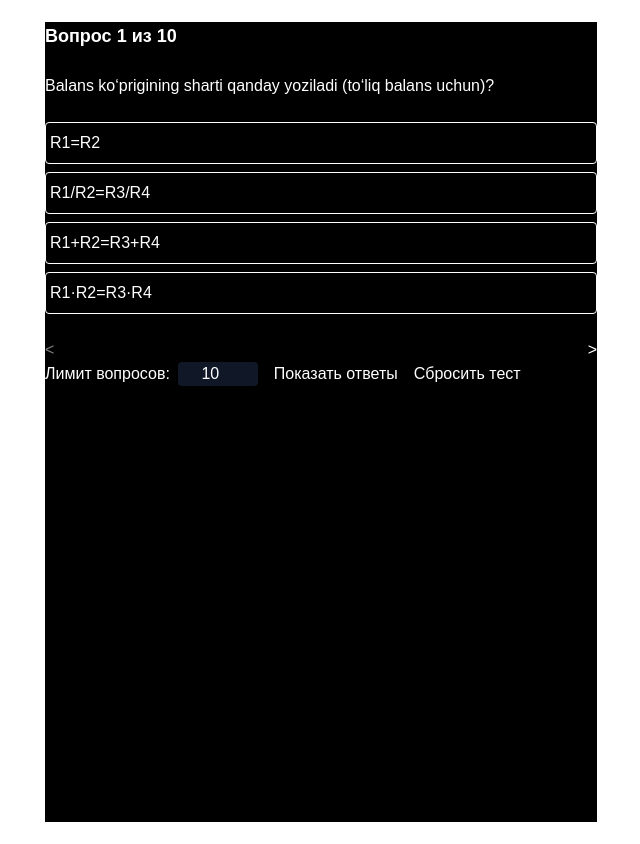
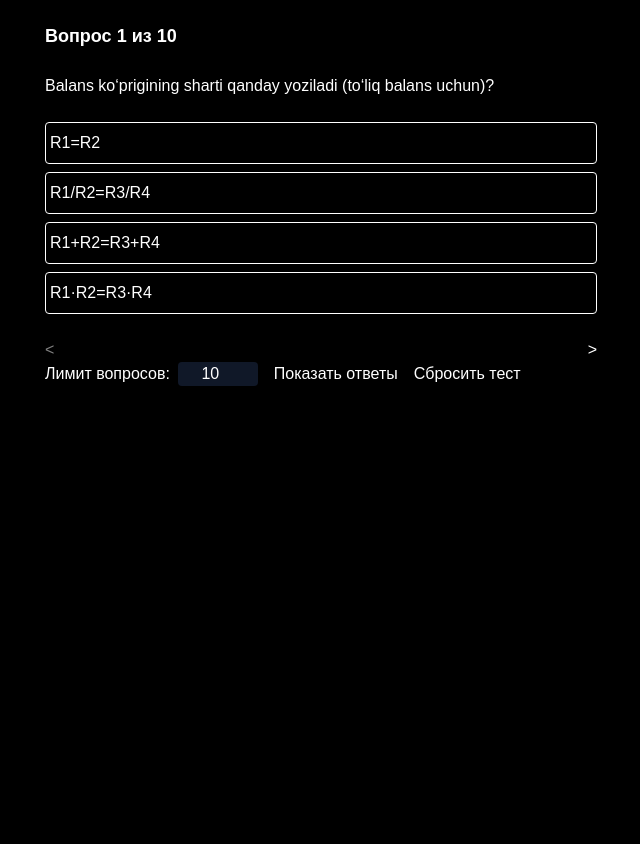
Before and after one commit to elfasatasa/elfasa-test, a Next.js app: page / in a window 1280 px wide. Shown: the whole page, without its empty margins (319-959 px from the left). Built offline with nearby package versions, Linux system fonts and the light colour scheme.

Commit message:
gfqweeqwe

```diff
--- a/app/globals.css
+++ b/app/globals.css
@@ -20,9 +20,10 @@
 }
 
 body {
-  background: var(--background);
-  color: var(--foreground);
+  background: #000;
+  color: #fff;
   font-family: Arial, Helvetica, sans-serif;
+
 }
 
 * {
```
